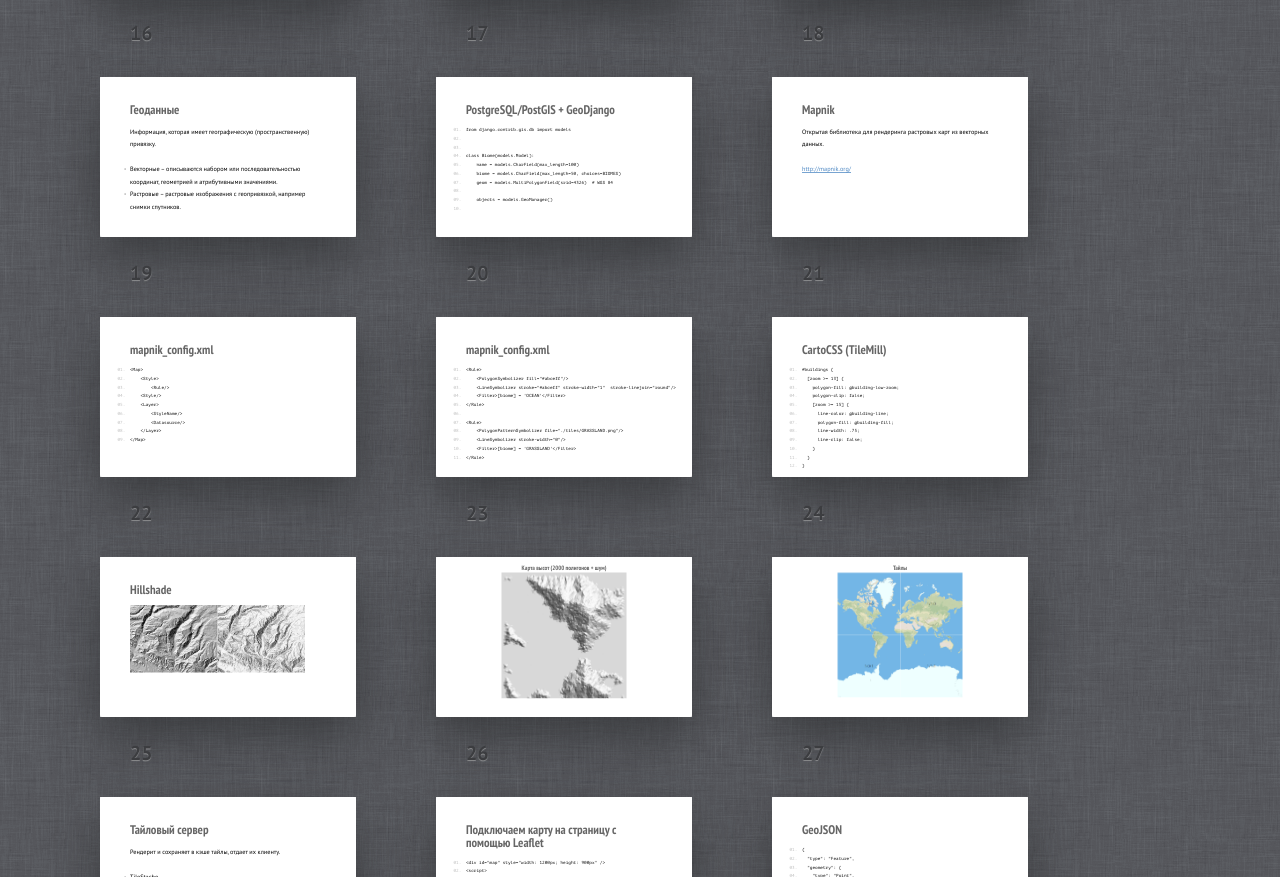
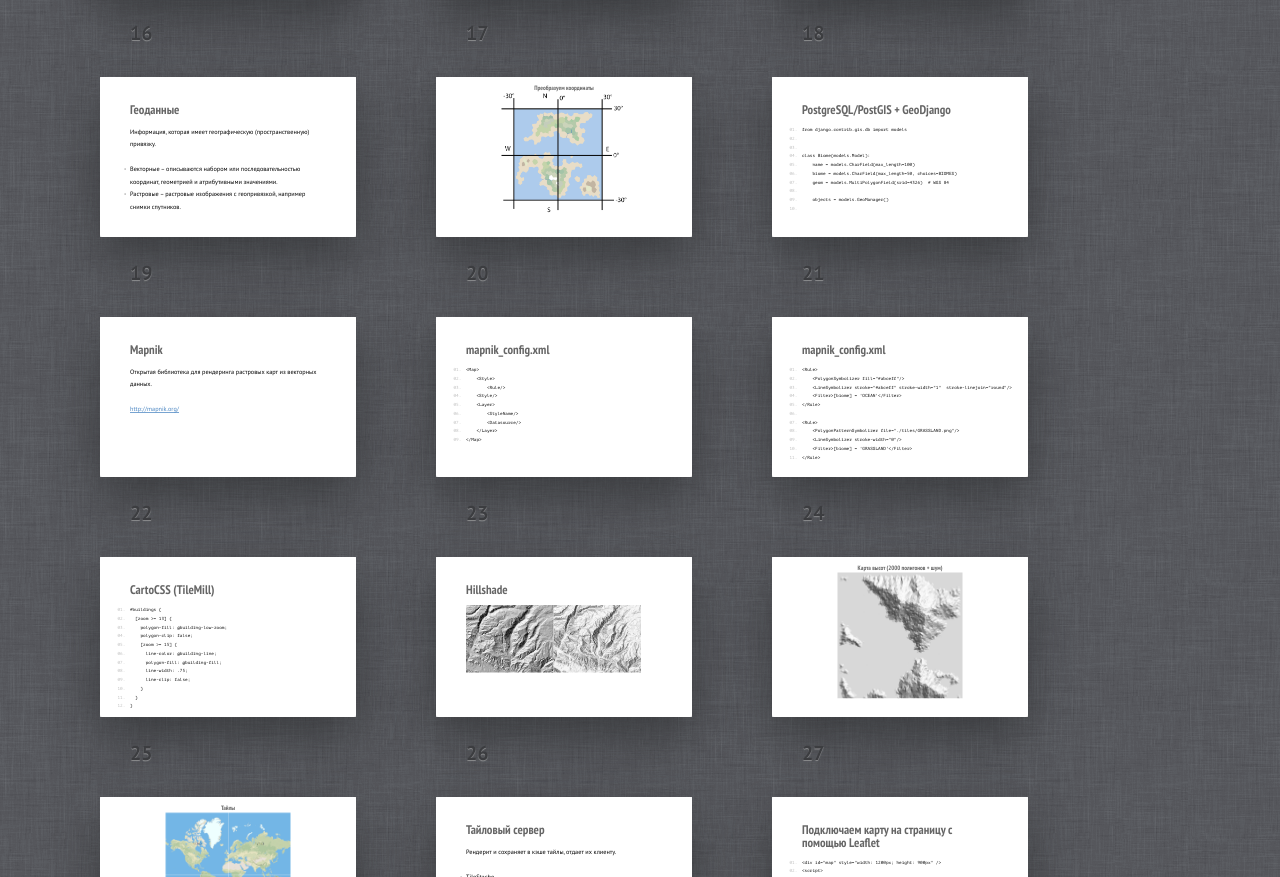
Before and after one commit to Alerion/alerion.github.io, a plain HTML site: page lvivpy5-map/index.html in a window 1280 px wide. Shown: the part 1593-2470 px from the top of the page. Drawn offline with Linux system fonts and the light colour scheme.

Commit message:
update slides

```diff
--- a/lvivpy5-map/index.html
+++ b/lvivpy5-map/index.html
@@ -198,6 +198,11 @@
 			<li>Векторные – описываются набором или последовательностью координат, геометрией и атрибутивными значениями.</li>
 			<li>Растровые – растровые изображения с геопривязкой, например снимки спутников.</li>
 		<ul>
+	</div></section>
+
+	<section class="slide algo"><div>
+		<h2>Преобразуем координаты</h2>
+		<img src="pictures/algo11.png" alt="">
 	</div></section>
 
 	<section class="slide"><div>
```
Also changed, not shown: lvivpy5-map/pictures/algo11.png (added).
